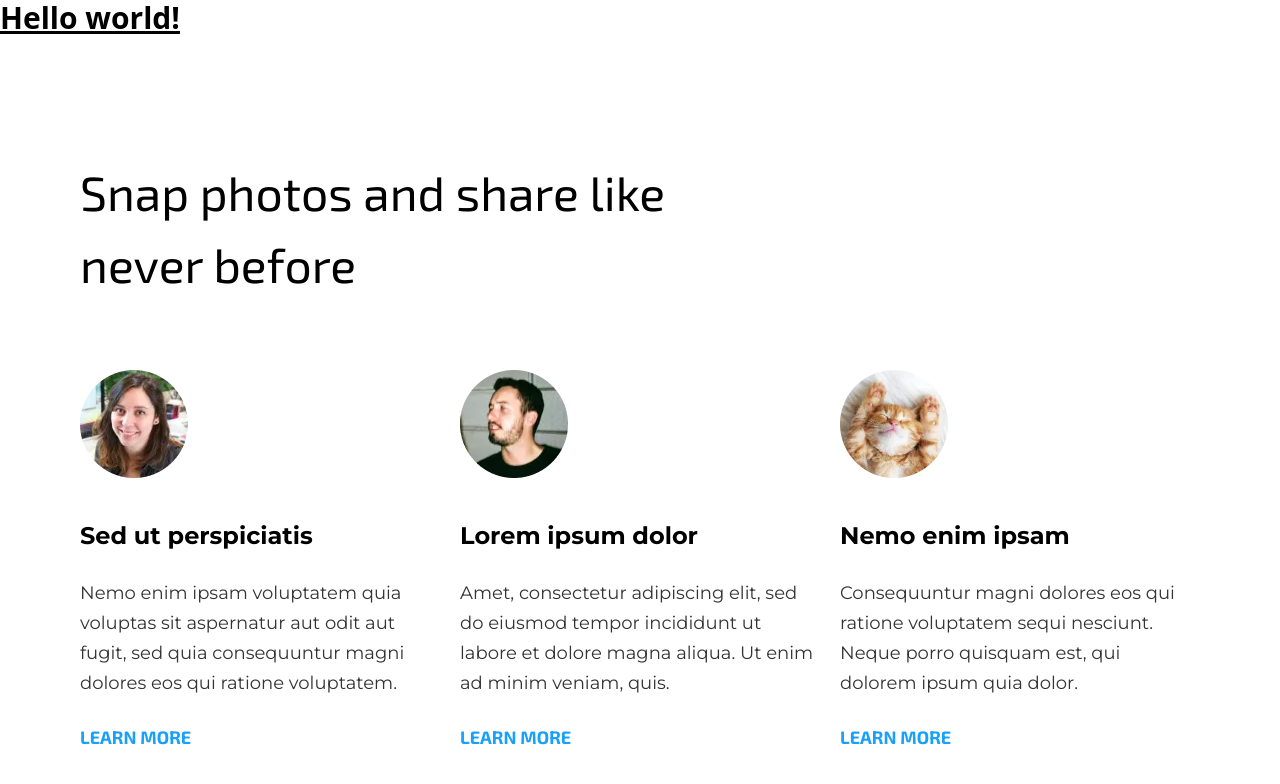
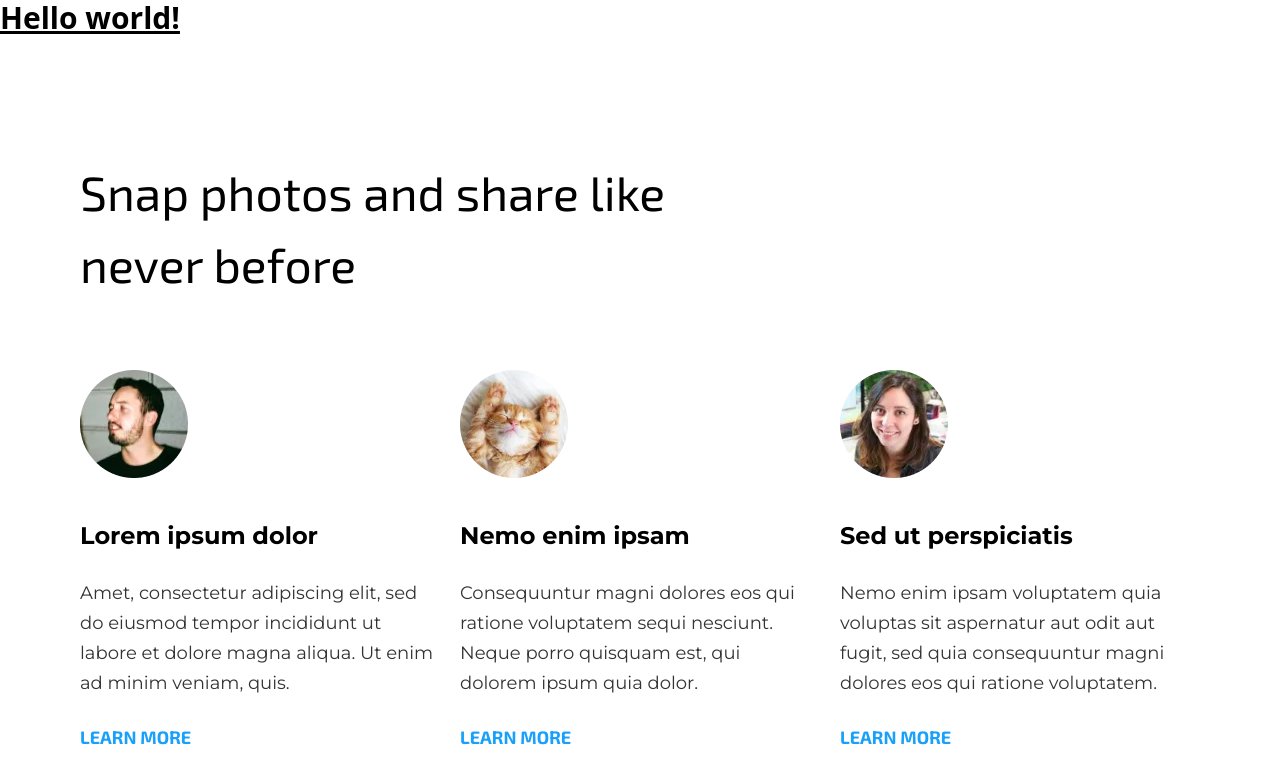
Before and after one commit to autroshot/challenge-2024-09-20, a React (Vite) app: page / in a window 1280 px wide. Shown: the top 784 px of the page. Built offline with nearby package versions, Linux system fonts and the light colour scheme.

Commit message:
프로필 구역의 CardList 컴포넌트에 랜덤 순서 구현

```diff
--- a/src/components/profileSection/CardList.tsx
+++ b/src/components/profileSection/CardList.tsx
@@ -25,9 +25,11 @@ export default function CardList() {
         },
     ];
 
+    const shuffledAvatars = shuffle(DUMMY_AVATARS);
+
     return (
         <div className="grid grid-cols-3 gap-x-5">
-            {DUMMY_AVATARS.map((avatar) => (
+            {shuffledAvatars.map((avatar) => (
                 <Card
                     key={avatar.imageSrc}
                     imageSrc={avatar.imageSrc}
@@ -39,6 +41,21 @@ export default function CardList() {
     );
 }
 
+// 참고 링크 (https://stackoverflow.com/questions/2450954/how-to-randomize-shuffle-a-javascript-array)
+function shuffle<T>(array: Array<T>): Array<T> {
+    const arrayCopy = [...array];
+    let currentIndex = arrayCopy.length;
+
+    while (currentIndex !== 0) {
+        const randomIndex = Math.floor(Math.random() * currentIndex);
+        currentIndex = currentIndex - 1;
+
+        [arrayCopy[currentIndex], arrayCopy[randomIndex]] = [arrayCopy[randomIndex], arrayCopy[currentIndex]];
+    }
+
+    return arrayCopy;
+}
+
 interface Avatar {
     imageSrc: string;
     title: string;
```
